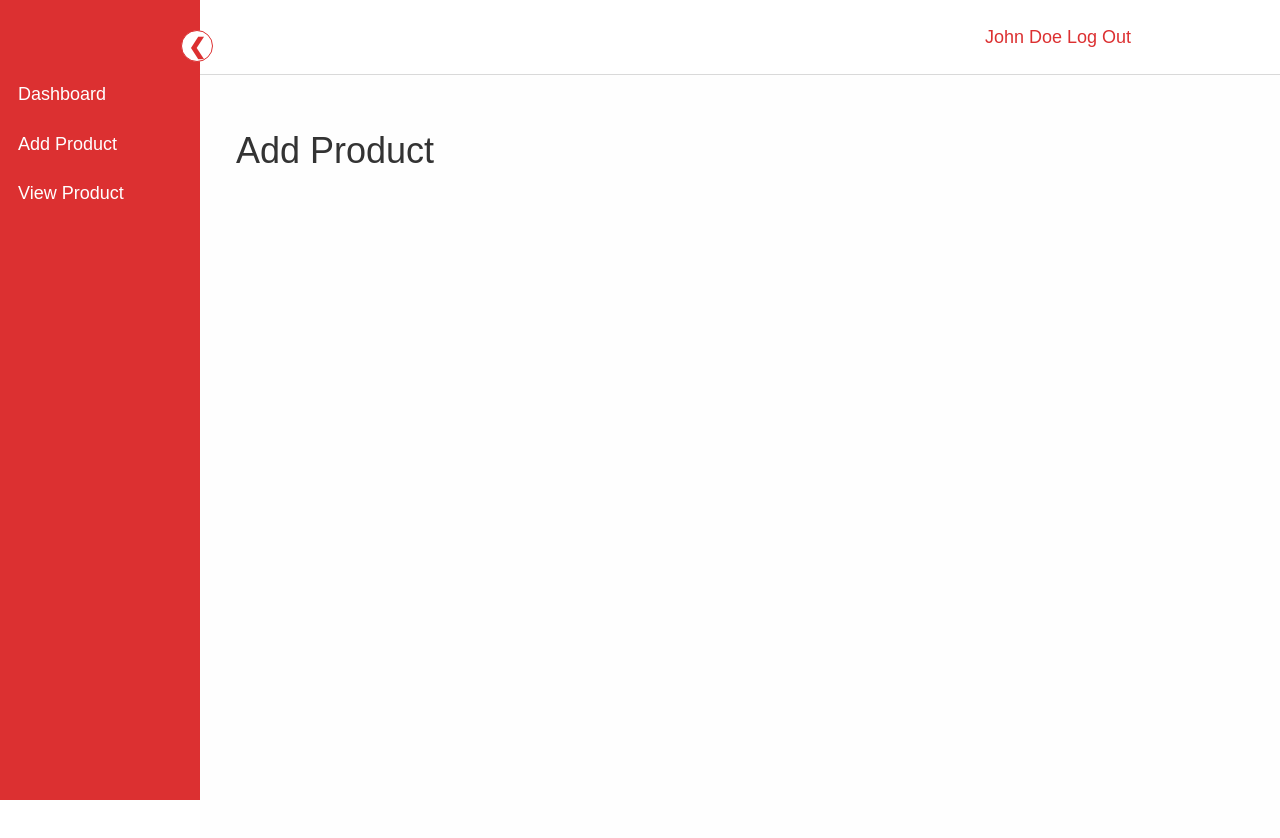
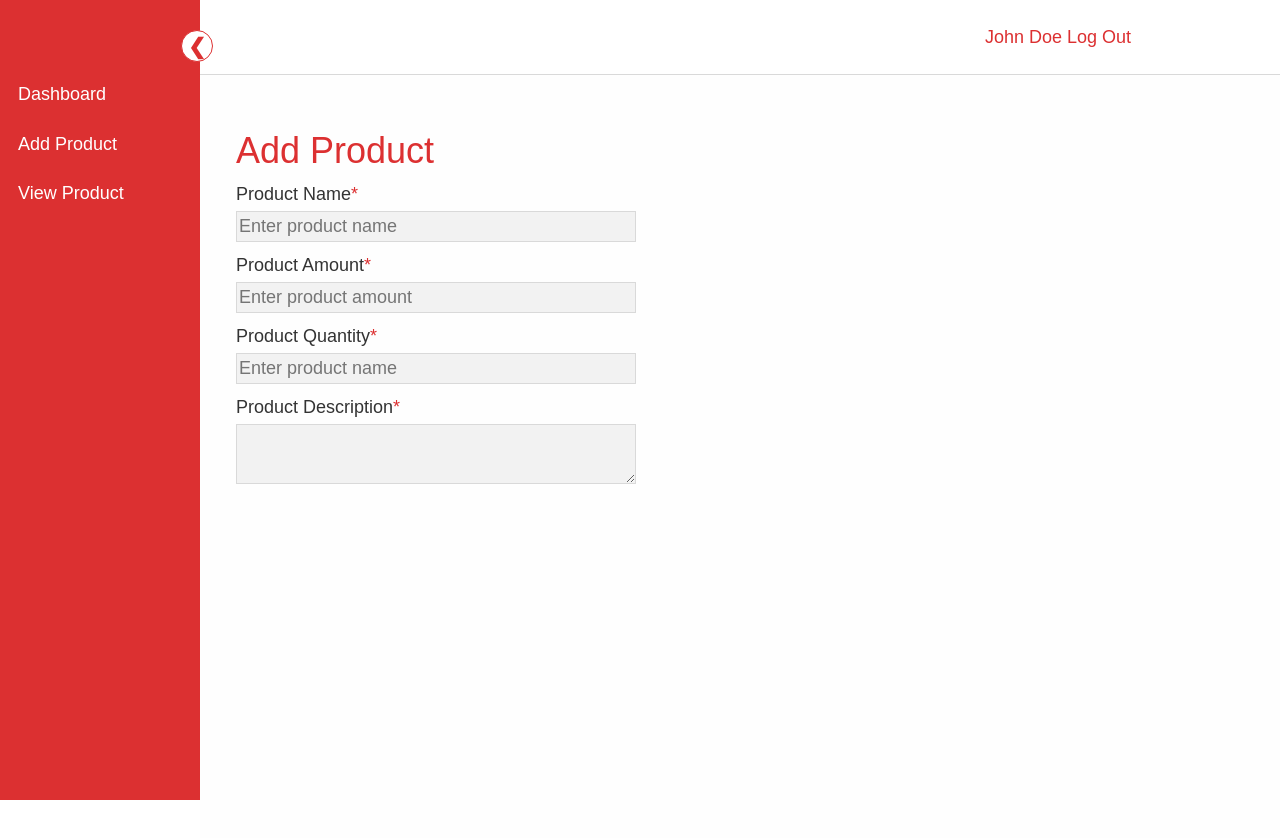
Before and after one commit to CodeLuminary/pern-stack-based-ecommerce, a React (Create React App) app in the folder frontend/: page /admin/products/add in a window 1280 px wide. Shown: the top 838 px of the page. Built offline with nearby package versions, Linux system fonts and the light colour scheme.

Commit message:
AddProduct updated

```diff
--- a/frontend/src/components/admin/addProducts.js
+++ b/frontend/src/components/admin/addProducts.js
@@ -1,7 +1,17 @@
+import addPcss from "../../css/addProduct.module.css"
 const AddProduct = () =>{
     return (
         <div>
             <h1>Add Product</h1>
+            <span>Product Name<span className={addPcss.required}>*</span></span><br />
+            <input type="text" className={addPcss.input} placeholder="Enter product name" /><br />
+            <span>Product Amount<span className={addPcss.required}>*</span></span><br />
+            <input type="text" className={addPcss.input} placeholder="Enter product amount" /><br />
+            <span>Product Quantity<span className={addPcss.required}>*</span></span><br />
+            <input type="number" className={addPcss.input} placeholder="Enter product name" /><br />
+            <span>Product Description<span className={addPcss.required}>*</span></span><br />
+            <textarea className={addPcss.input}>
+            </textarea><br />
         </div>
     )
 }
--- a/frontend/src/components/admin/dashboard.js
+++ b/frontend/src/components/admin/dashboard.js
@@ -2,7 +2,7 @@
 const dashboard = () =>{
     return (
         <div>
-            <h1 style={{color:'#f68b1c'}}>WELCOME</h1>
+            <h1 >WELCOME</h1>
             <p>This is a simple e-commerce admin panel. You can perform the following task here:</p>
             <ul>
                 <li>
--- /dev/null
+++ b/frontend/src/css/addProduct.module.css
@@ -0,0 +1,10 @@
+
+.required{
+    color: var(--main-color)
+}
+.input{
+    margin: 3px 0px 10px;
+    width: 400px;
+    background: var(--light-gray);
+    border: 1px solid var(--gray)
+}
--- a/frontend/src/css/admin.module.css
+++ b/frontend/src/css/admin.module.css
@@ -1,4 +1,4 @@
-/*import "https://cdnjs.cloudflare.com/ajax/libs/font-awesome/4.7.0/css/font-awesome.min.css"*/
+
 .logout{cursor:pointer;margin-left: 10px}
 .app {
     padding: 2em;
@@ -7,6 +7,8 @@
     height: 100vh;
     background-color: rgba(242, 242, 242, 0.1);
 }
+.required{color:var(--main-color)}
+.app h1{color: var(--main-color)}
 .nav_top{color: var(--main-color);width:100%;height: 75px;padding-top:10px;position: relative;border-bottom: 1px solid #d9d9d9;}
 .nav_top > div{width: 320px;right:0px;position: absolute;padding: 15px 20px 20px;padding-right: 0px;background-color: var(--bac-main-color);}
 .nav_top span{display: inline-block;font-size: 18px;}
```
